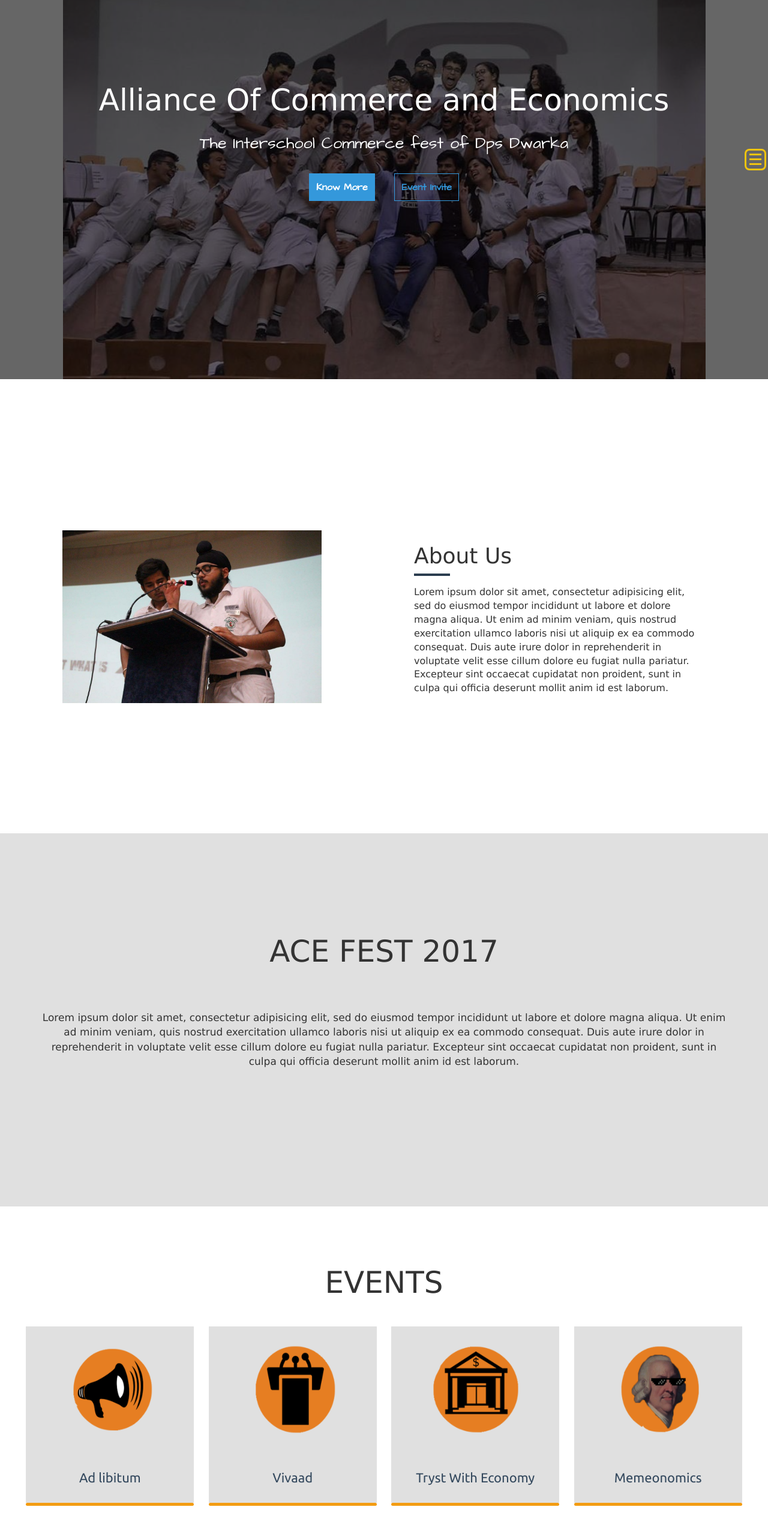
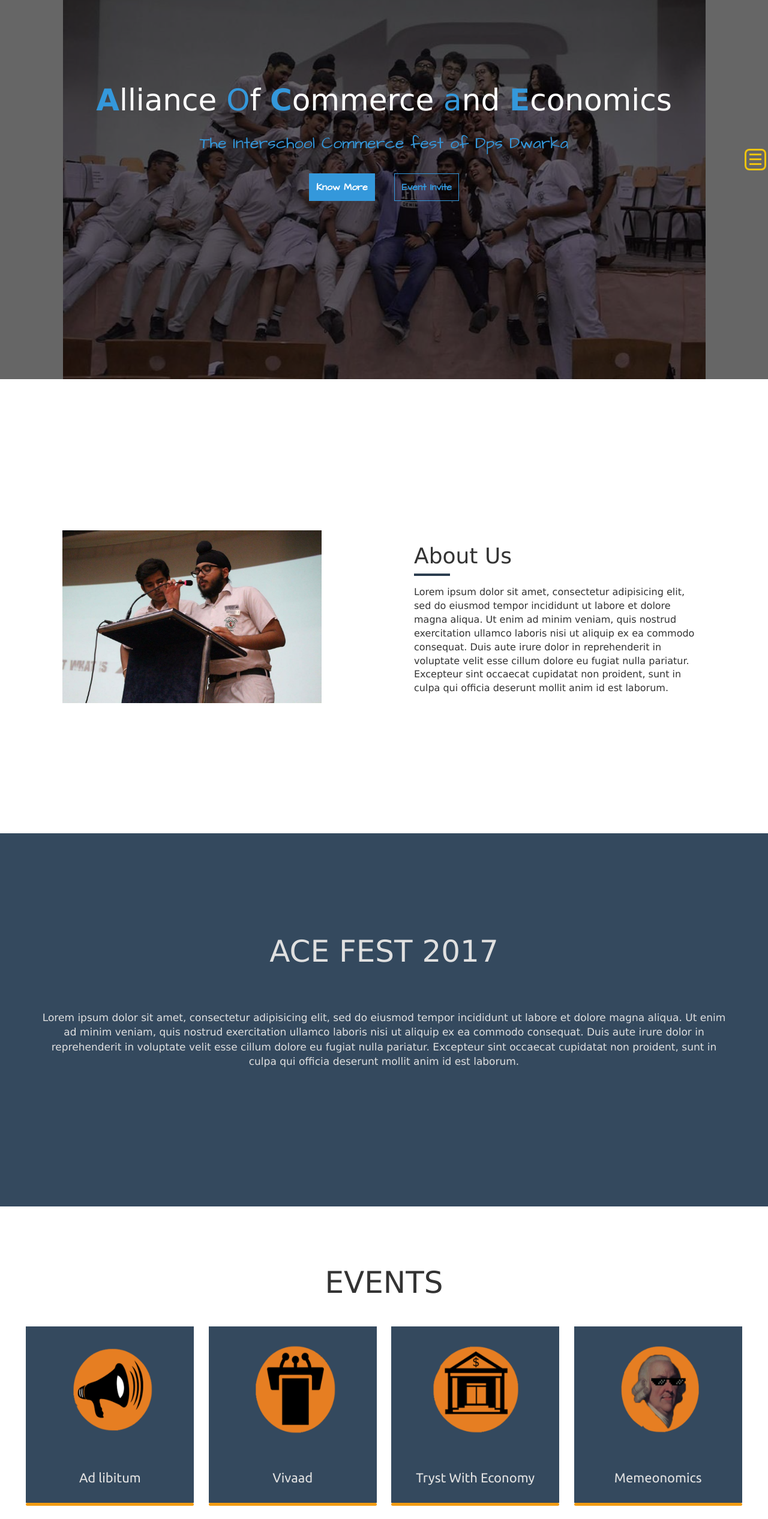
Before and after one commit to Tanvish/ace2017, a plain HTML site: page index.html in a window 1280 px wide. Shown: the part 80-2612 px from the top of the page at 60% size. Drawn offline with nearby package versions, Linux system fonts and the light colour scheme; a web font is replaced by a local one.

Commit message:
Update style.css

```diff
--- a/style.css
+++ b/style.css
@@ -168,6 +168,13 @@
         margin-top: 0px;
         -webkit-transform: rotate(-45deg);
     }
+    .blues{
+        color:#3498db;
+    }
+    .str{
+        font-weight: 700;
+
+    }
     .main{
         position: relative;
         top: -75px;
@@ -288,8 +295,9 @@
     position: relative;
     padding-top: 120px;
     padding-bottom: 220px;
-    background: #e0e0e0;
+    background: #34495e;
     font-family: 'Muli',verdana;
+    color: #e0e0e0;
 }
 .ace h1{
     font-size: 5rem;
@@ -320,7 +328,8 @@
         margin: 10px;
      padding-top: 30px;
      padding-bottom: 30px;
-        background: #e0e0e0;
+        background: #34495e;
+        color: #e0e0e0;
         position: relative;
         transition: .3s;
       margin-top: 15px;
@@ -385,7 +394,7 @@
         font-family: 'Ubuntu',verdana;
         font-size: 2.2rem;
         font-weight: 400;
-        color:#34495e;
+
         cursor: pointer;
 
 
@@ -473,7 +482,8 @@ button:active{
     position: relative;
     padding-top: 50px;
     padding-bottom: 100px;
-    background: #e0e0e0;
+    background: #34495e;
+    color: #e0e0e0;
 
 }
 
@@ -490,7 +500,7 @@ button:active{
     color: #000;
     width: 300px;
     transition: .3s;
-    background: #81CFE0;
+    background: #e0e0e0;
     cursor: pointer;
     font-family: 'Muli',verdana;
     }
```
